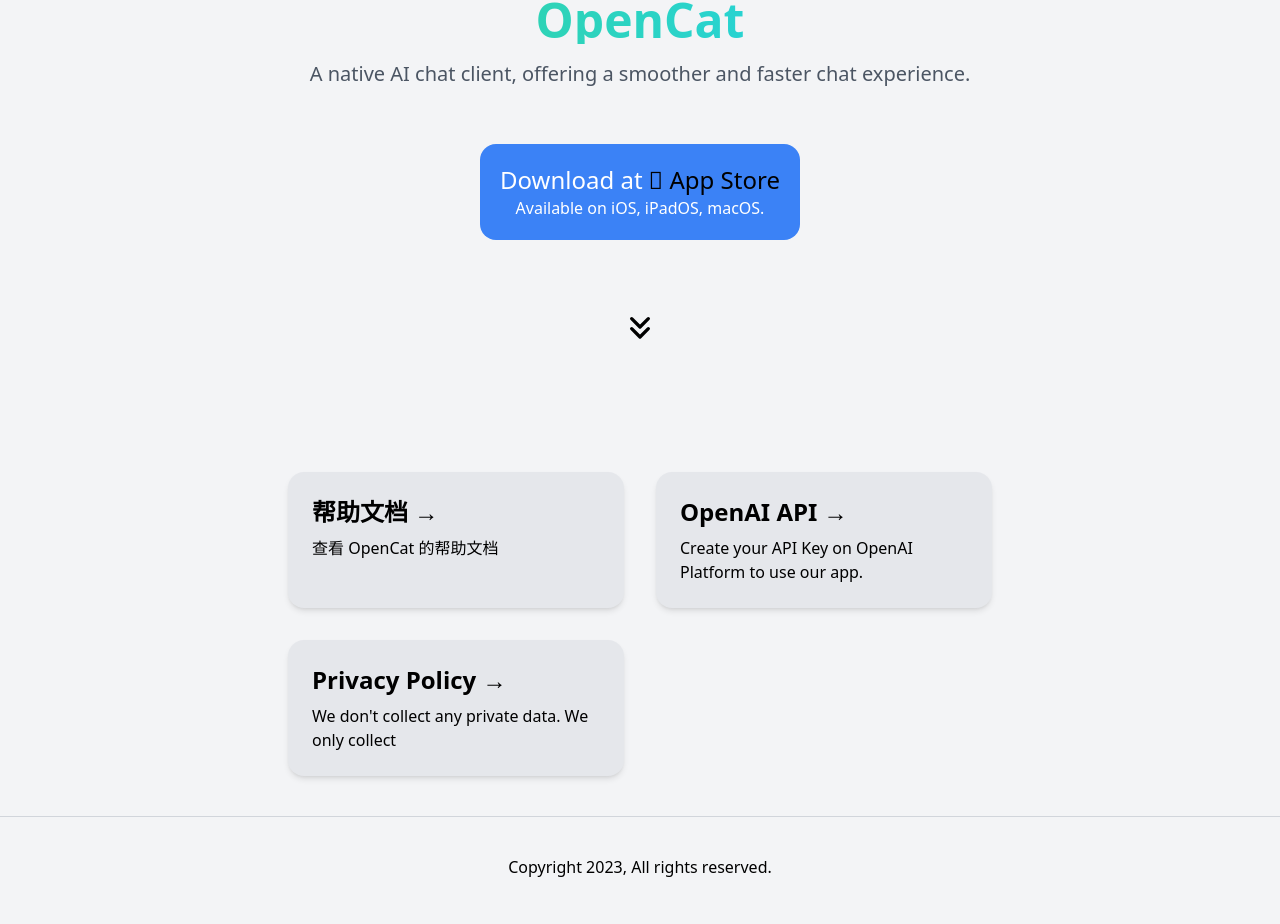
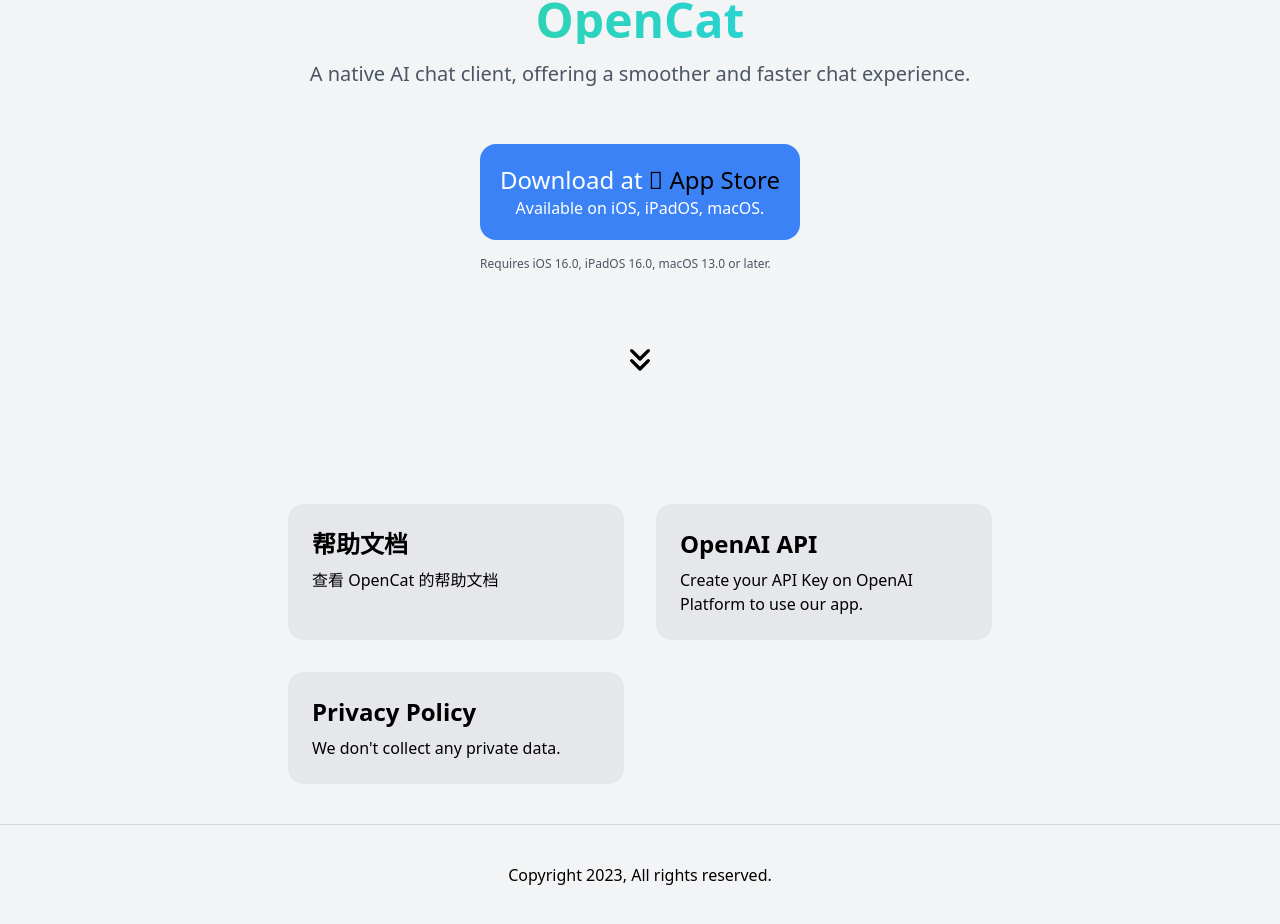
Before and after one commit to waylybaye/opencat.app, a Next.js app: page / in a window 1280 px wide. Shown: the part 340-1264 px from the top of the page. Built offline with nearby package versions, Linux system fonts and the light colour scheme.

Commit message:
refactor: remove garish decoration

```diff
--- a/components/Card.jsx
+++ b/components/Card.jsx
@@ -2,10 +2,9 @@
 
 export const Card = ({ title, description, link }) => {
   return (
-    <Link href={ link } className="hover:text-blue-500 hover:border-blue-500 flex flex-col items-start p-6 bg-gray-200 dark:bg-gray-700 rounded-2xl shadow-md transition duration-500 ease-in-out transform hover:-translate-y-1 hover:shadow-lg">
+    <Link href={ link } className="hover:text-blue-500 hover:border-blue-500 flex flex-col items-start p-6 bg-gray-200 dark:bg-gray-700 rounded-2xl">
             <h3 className="hover:text-blue-500 text-2xl font-bold mb-2">
               { title }
-              <span className="arrow"> &rarr; </span>
             </h3>
             <p className="text-base">
             { description }
--- a/pages/index.jsx
+++ b/pages/index.jsx
@@ -25,12 +25,15 @@
           </p>
         </div>
 
-        <a href="https://apps.apple.com/app/opencat/id6445999201" target="_blank">
-          <button className="bg-blue-500 text-center text-white rounded-2xl p-5 transition duration-500 ease-in-out transform hover:-translate-y-1">
-            <span className='text-2xl'>Download at <span className="text-black"> App Store</span></span><br />
-            Available on iOS, iPadOS, macOS.
-          </button>
-        </a>
+        <div>
+          <a href="https://apps.apple.com/app/opencat/id6445999201" target="_blank">
+            <button className="bg-blue-500 text-center text-white rounded-2xl p-5 transition duration-500 ease-in-out transform hover:-translate-y-1">
+              <span className='text-2xl'>Download at <span className="text-black"> App Store</span></span><br />
+              Available on iOS, iPadOS, macOS.<br />
+            </button>
+          </a>
+          <div className="text-xs mt-4 text-gray-600 dark:text-gray-400">Requires iOS 16.0, iPadOS 16.0, macOS 13.0 or later.</div>
+        </div>
 
         <IconChevronsDown className="animate-bounce w-10 h-10 mt-4" />
 
@@ -39,7 +42,7 @@
         <div className="max-w-7xl mx-auto grid gap-8 grid-cols-1 sm:grid-cols-2 px-8">
           <Card title="帮助文档" description="查看 OpenCat 的帮助文档" link="/docs/zh-CN/help" />
           <Card title="OpenAI API" description="Create your API Key on OpenAI Platform to use our app." link="https://platform.openai.com/account/api-keys" />
-          <Card title="Privacy Policy" description="We don't collect any private data. We only collect" link="/privacy" />
+          <Card title="Privacy Policy" description="We don't collect any private data." link="/privacy" />
         </div>
       </aside>
     </div>
--- a/styles/globals.css
+++ b/styles/globals.css
@@ -5,10 +5,4 @@
   body {
     @apply bg-gray-100 dark:bg-gray-800 dark:text-white;
   }
-
-  a:hover span.arrow {
-    display: inline-block;
-    transition: transform 0.3s ease;
-    transform: translateX(7rem);
-  }
 }
```
